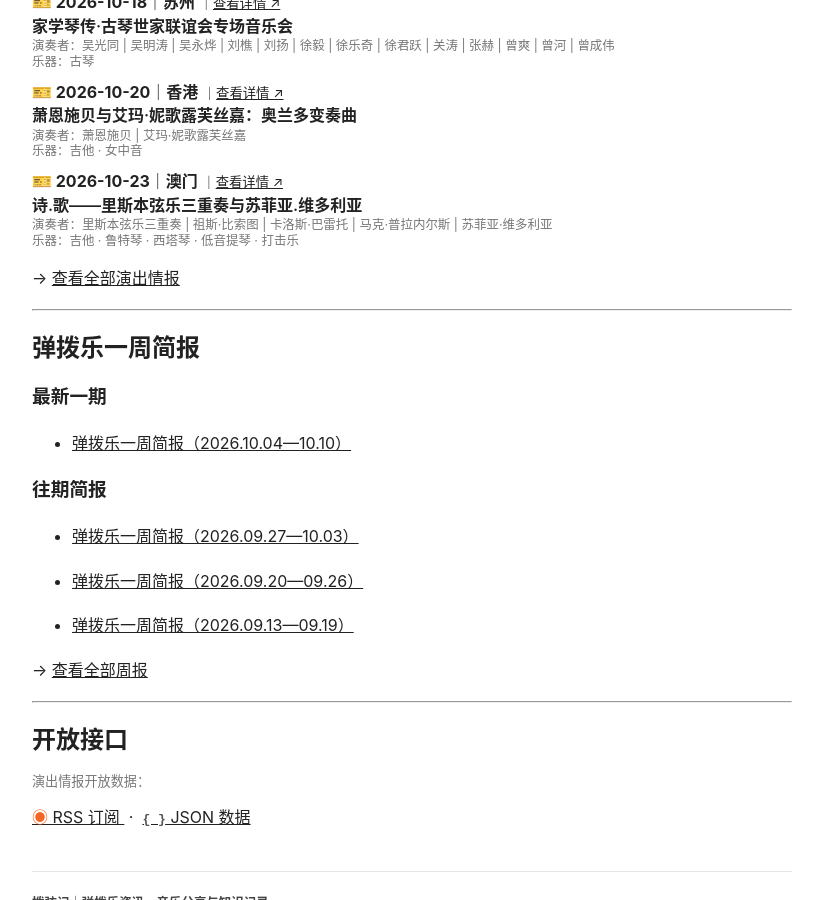
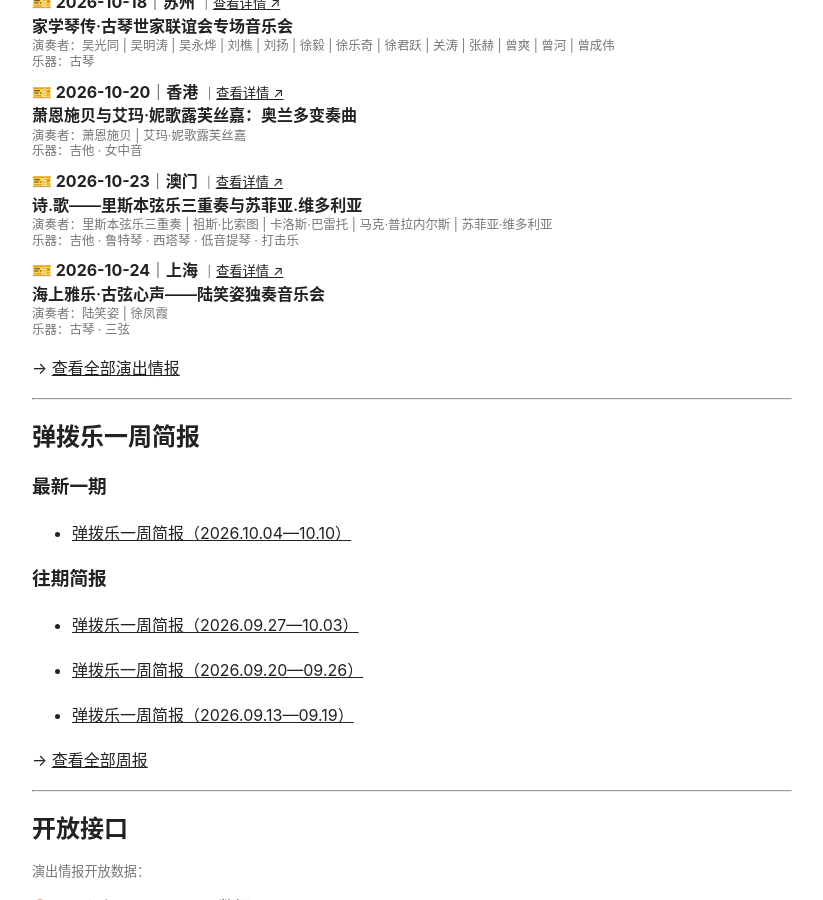
Before and after one commit to KeenKwok/boxianji, a Jekyll site: the page built from index.md, in a window 1280 px wide and 900 px high, scrolled down 1291 px. Shown: the whole window, without its empty margins (228-1051 px from the left). Built offline with Jekyll 4.4.1, drawn with Linux system fonts in a browser that asks for light colours.

Commit message:
更新 attention.yml

```diff
--- a/_data/attention.yml
+++ b/_data/attention.yml
@@ -1,3 +1,15 @@
+- id: "20261024-shanghai-haishang-yayue-luxiaozi-guqin-sanxian"
+  date: "2026-10-24"
+  city: "上海"
+  title: "海上雅乐·古弦心声——陆笑姿独奏音乐会"
+  performers:
+    - "陆笑姿"
+    - "徐凤霞"
+  instruments:
+    - "古琴"
+    - "三弦"
+  link: "https://mp.weixin.qq.com/s/SNfHwtIecSi0wFGN6JJecQ"
+
 - id: "20261023-macau-shi-ge-lisboa-string-trio-sofia-vitoria"
   date: "2026-10-23"
   city: "澳门"
```
